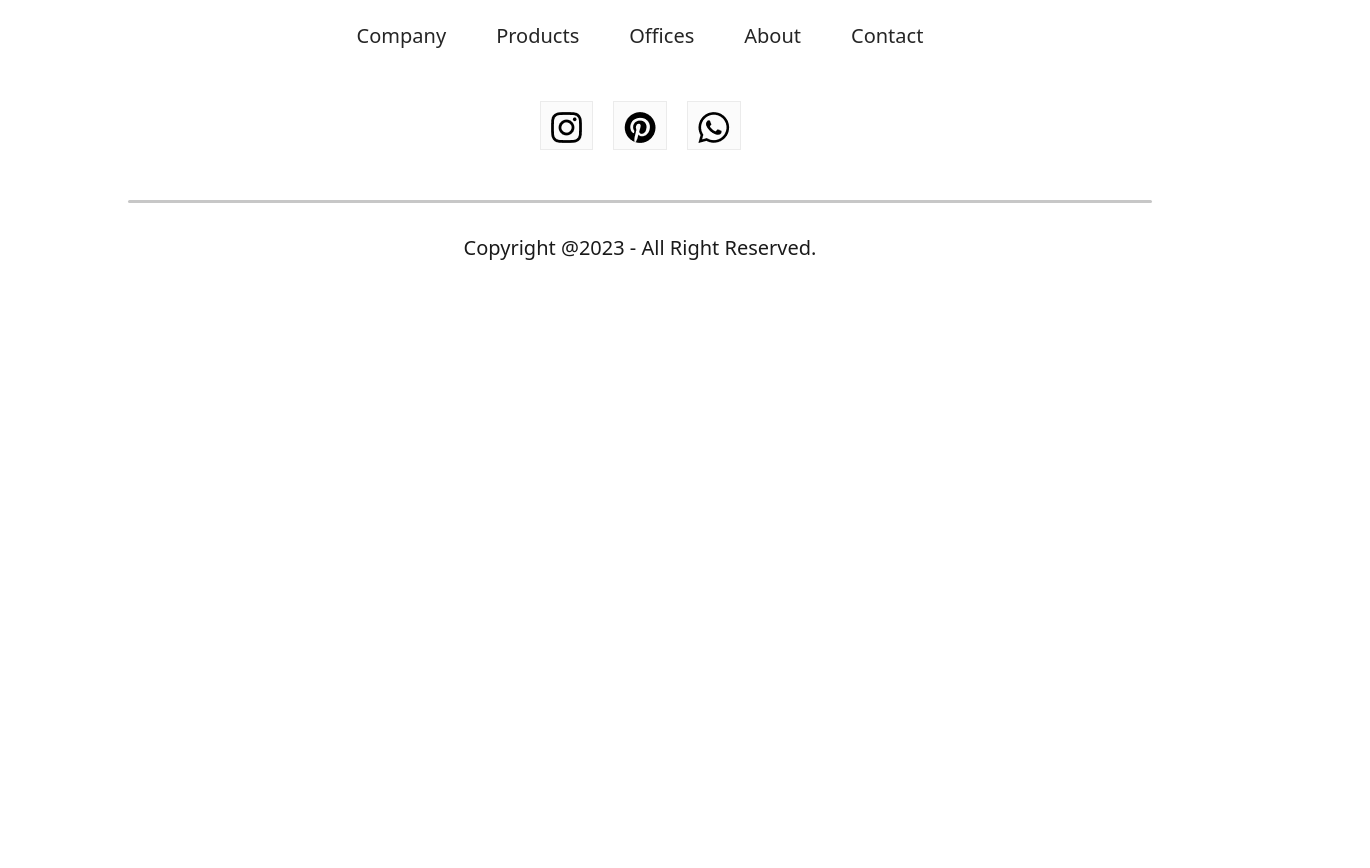
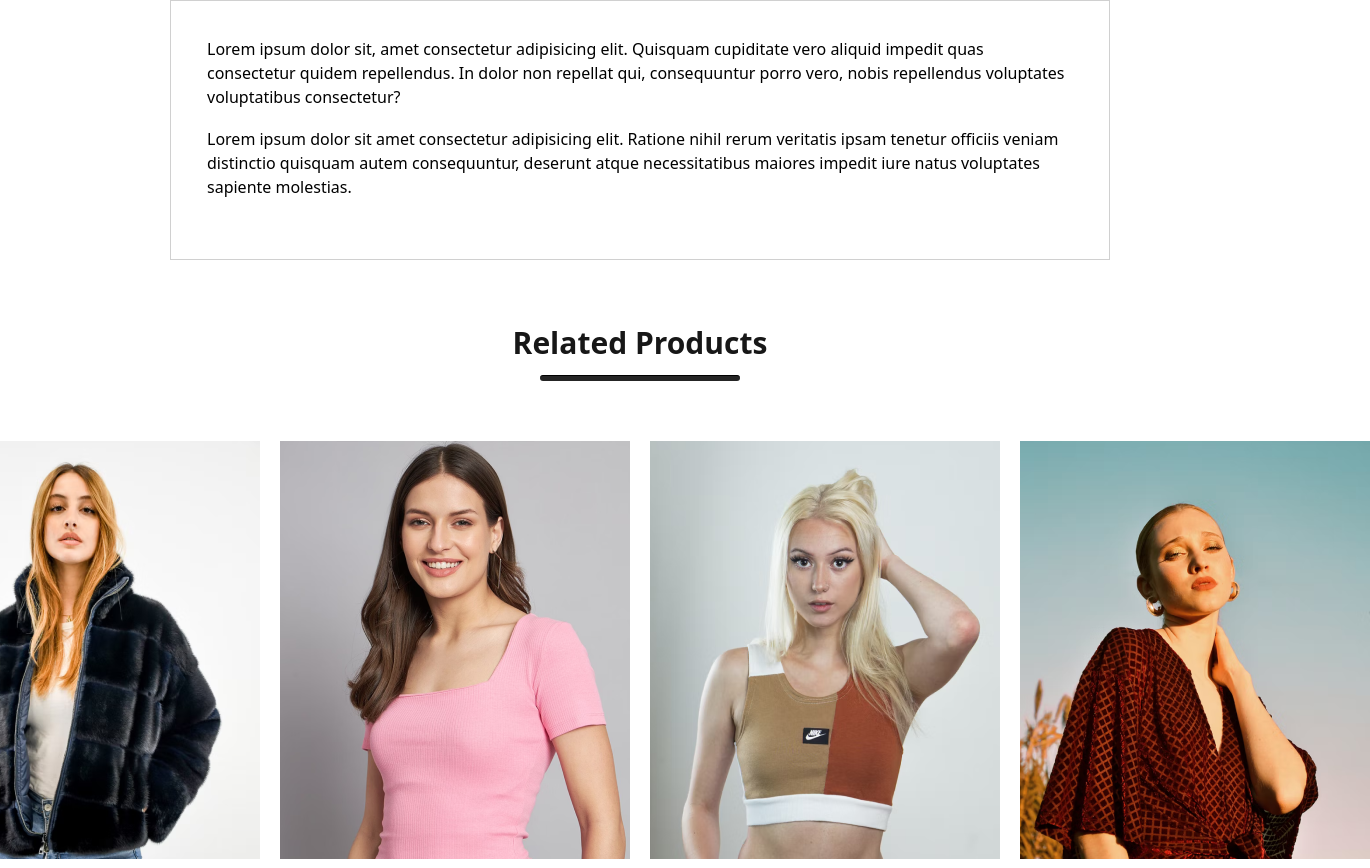
Before and after one commit to jamalabdulnasir220/E-commerce, a React (Vite) app: page /product/1 in a window 1280 px wide. Shown: the part 1060-1928 px from the top of the page, 1370 px wide, since content can reach past the window. Before the commit the page ends 1353 px from the top, so only its background shows below. Built offline with nearby package versions, Linux system fonts and the light colour scheme.

Commit message:
all changes committed

```diff
--- a/src/components/assets/data.ts
+++ b/src/components/assets/data.ts
@@ -1,33 +1,36 @@
-import p1_img from './product_1.png'
-import p2_img from './product_2.png'
-import p3_img from './product_3.png'
-import p4_img from './product_4.png'
+import p1_img from "./product_1.png";
+import p2_img from "./product_2.png";
+import p3_img from "./product_3.png";
+import p4_img from "./product_4.png";
 
 const data_product = [
   {
-    id:1,
-    name:"Striped Flutter Sleeve Overlap Collar Peplum Hem Blouse",
-    image:p1_img,
-    new_price:50.00,
-    old_price:80.50,
+    id: 1,
+    name: "Striped Flutter Sleeve Overlap Collar Peplum Hem Blouse",
+    image: p1_img,
+    new_price: 50.0,
+    old_price: 80.5,
   },
-  {id:2,
-    name:"Striped Flutter Sleeve Overlap Collar Peplum Hem Blouse",
-    image:p2_img,
-    new_price:85.00,
-    old_price:120.50,
+  {
+    id: 2,
+    name: "Striped Flutter Sleeve Overlap Collar Peplum Hem Blouse",
+    image: p2_img,
+    new_price: 85.0,
+    old_price: 120.5,
   },
-  {id:3,
-    name:"Striped Flutter Sleeve Overlap Collar Peplum Hem Blouse",
-    image:p3_img,
-    new_price:60.00,
-    old_price:100.50,
+  {
+    id: 3,
+    name: "Striped Flutter Sleeve Overlap Collar Peplum Hem Blouse",
+    image: p3_img,
+    new_price: 60.0,
+    old_price: 100.5,
   },
-  {id:4,
-    name:"Striped Flutter Sleeve Overlap Collar Peplum Hem Blouse",
-    image:p4_img,
-    new_price:100.00,
-    old_price:150.00,
+  {
+    id: 4,
+    name: "Striped Flutter Sleeve Overlap Collar Peplum Hem Blouse",
+    image: p4_img,
+    new_price: 100.0,
+    old_price: 150.0,
   },
 ];
 
--- /dev/null
+++ b/src/components/descriptionBox/DescriptionBox.tsx
@@ -0,0 +1,26 @@
+const DescriptionBox = () => {
+  return (
+    <div className="my-[60px] mx-[170px]">
+      <div className="flex">
+        <div className="flex items-center justify-center text-base font-semibold w-[121px] h-[60px] border border-[#d0d0d0]">Description</div>
+        <div className="flex items-center justify-center text-base font-semibold w-[121px] h-[60px] border border-[#d0d0d0] bg-[#fbfbfb] text-[#555]">Reviews (122)</div>
+      </div>
+      <div className="flex flex-col gap-[18px] border border-[#d0d0d0] p-[36px] pb-[60px]">
+        <p>
+          Lorem ipsum dolor sit, amet consectetur adipisicing elit. Quisquam
+          cupiditate vero aliquid impedit quas consectetur quidem repellendus.
+          In dolor non repellat qui, consequuntur porro vero, nobis repellendus
+          voluptates voluptatibus consectetur?
+        </p>
+        <p>
+          Lorem ipsum dolor sit amet consectetur adipisicing elit. Ratione nihil
+          rerum veritatis ipsam tenetur officiis veniam distinctio quisquam
+          autem consequuntur, deserunt atque necessitatibus maiores impedit iure
+          natus voluptates sapiente molestias.
+        </p>
+      </div>
+    </div>
+  );
+};
+
+export default DescriptionBox;
--- a/src/components/items/Item.tsx
+++ b/src/components/items/Item.tsx
@@ -12,7 +12,12 @@ const Item = ({ image, name, newPrice, oldPrice, id }: ItemProp) => {
   return (
     <div className="w-[350px] transform transition duration-[600ms] ease-in-out hover:scale-105">
       <Link to={`/product/${id}`}>
-        <img src={image} alt="image" className="object-contain" />
+        <img
+          onClick={() => window.scrollTo({top: 0, behavior: "smooth"})}
+          src={image}
+          alt="image"
+          className="object-contain"
+        />
       </Link>
       <p className="my-[6px] mx-0">{name}</p>
       <div className="flex gap-[20px]">
--- /dev/null
+++ b/src/components/relatedProducts/RelatedProducts.tsx
@@ -0,0 +1,27 @@
+import data_product from "../assets/data";
+import Item from "../items/Item";
+
+const RelatedProducts = () => {
+  return (
+    <div className="flex flex-col items-center gap-[10px] h-[90vh]">
+      <h1 className="text-[#171717] text-[30px] font-semibold">Related Products</h1>
+      <hr className="w-[200px] h-[6px] rounded-[10px] bg-[#252525]"/>
+      <div className="mt-[50px] flex gap-[20px]">
+        {data_product.map((item) => {
+          return (
+            <Item
+              key={item.id}
+              id={item.id}
+              image={item.image}
+              name={item.name}
+              oldPrice={item.old_price}
+              newPrice={item.new_price}
+            />
+          );
+        })}
+      </div>
+    </div>
+  );
+};
+
+export default RelatedProducts;
--- a/src/pages/Product.tsx
+++ b/src/pages/Product.tsx
@@ -3,6 +3,8 @@ import { useParams } from "react-router";
 import { ShopContext } from "../context/ShopContext";
 import BreadCrumbs from "../components/breadcrumbs/BreadCrumbs";
 import ProductDisplay from "../components/productDisplay/ProductDisplay";
+import DescriptionBox from "../components/descriptionBox/DescriptionBox";
+import RelatedProducts from "../components/relatedProducts/RelatedProducts";
 
 const Product = () => {
   const { productId } = useParams();
@@ -15,6 +17,8 @@ const Product = () => {
     <div>
       <BreadCrumbs product={product} />
       <ProductDisplay product={product}/>
+      <DescriptionBox />
+      <RelatedProducts />
     </div>
   );
 };
```
